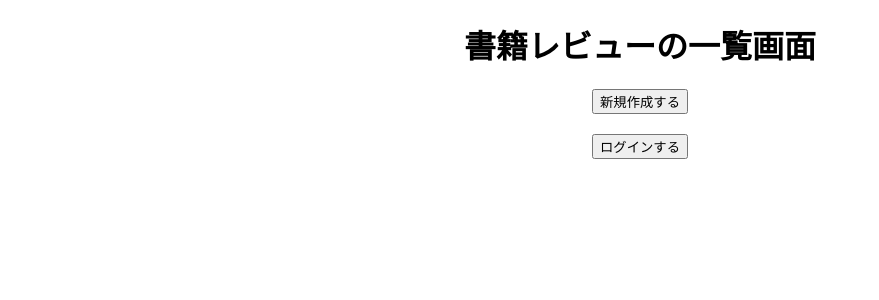
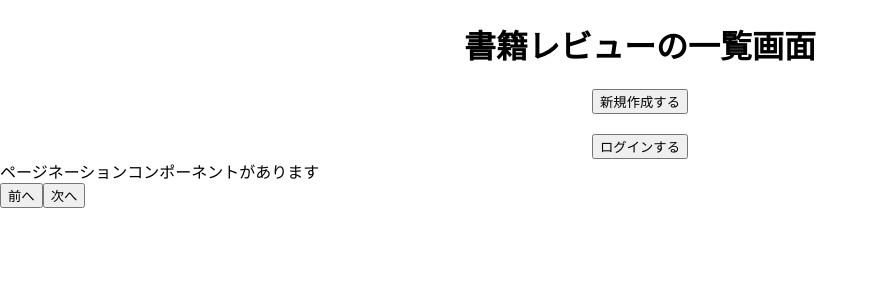
Before and after one commit to yoshiboo14/railway-react-bookreview-app, a React (Create React App) app: page / in a window 1280 px wide. Shown: the top 300 px of the page, without its empty margins (0-879 px from the left). Built offline with nearby package versions, Linux system fonts and the light colour scheme; no server answers.

Commit message:
Pagenationコンポーネントのインポートと次へボタン前へボタンの追加

```diff
--- a/src/Home.jsx
+++ b/src/Home.jsx
@@ -1,6 +1,7 @@
 import axios from "axios";
 import React, { useEffect } from "react";
 import { Link } from "react-router-dom";
+import { Pagination } from "./Pagination";
 
 export const Home = () => {
   // 書籍一覧を取得
@@ -11,7 +12,14 @@ export const Home = () => {
       .catch((err) => console.log(err));
   }, []);
 
+  // 次へボタン
+  const nextPage = () => {};
+
+  // 前へボタン
+  const prevPage = () => {};
+
   return (
+    <>
       <div className="App">
         <h1>書籍レビューの一覧画面</h1>
         <Link to="/signUp">
@@ -23,5 +31,9 @@ export const Home = () => {
           <button>ログインする</button>
         </Link>
       </div>
+      <Pagination />
+      <button onClick={prevPage}>前へ</button>
+      <button onClick={nextPage}>次へ</button>
+    </>
   );
 };
```
Lines whose indentation alone changed are shown as unchanged.
